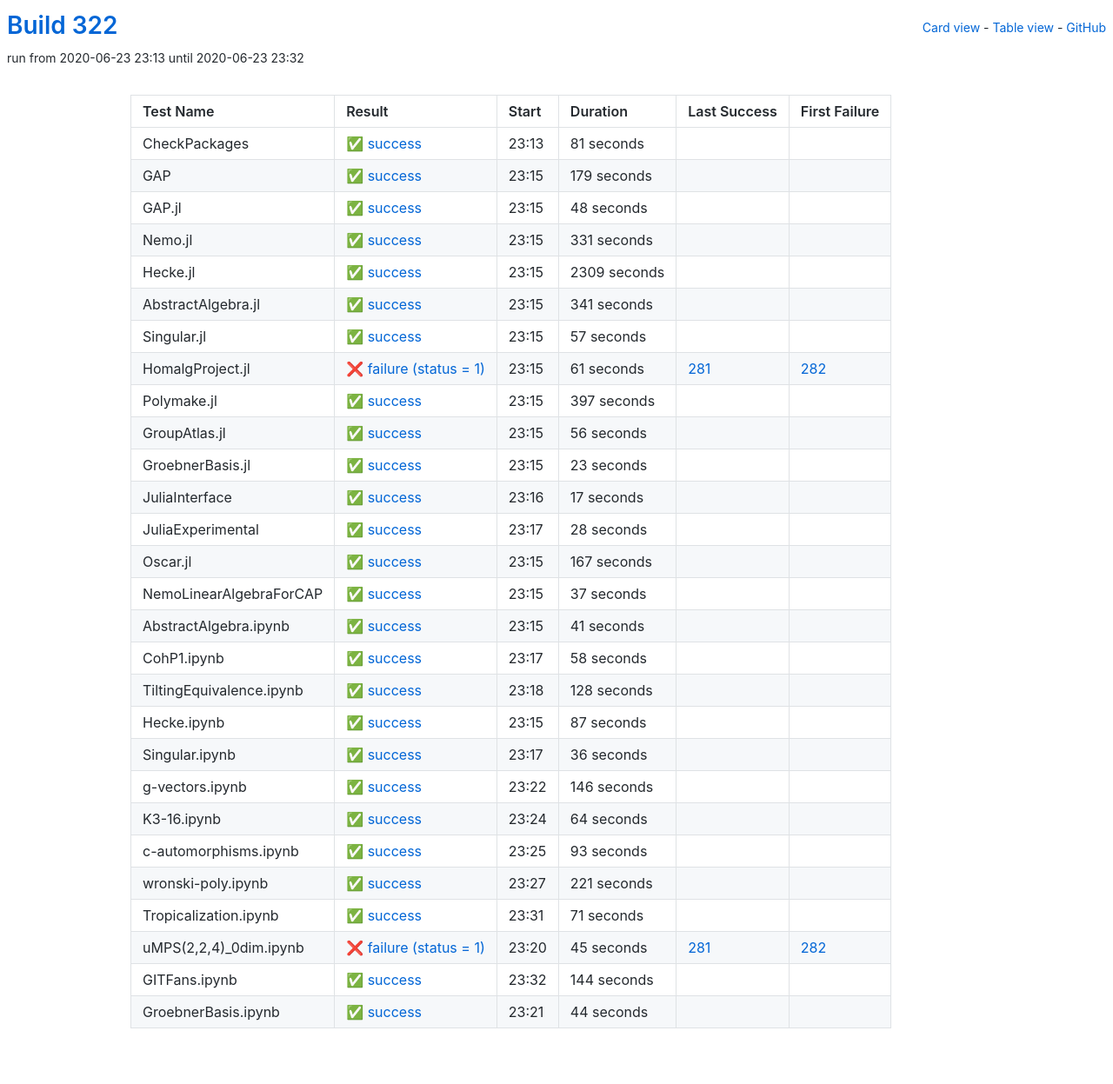
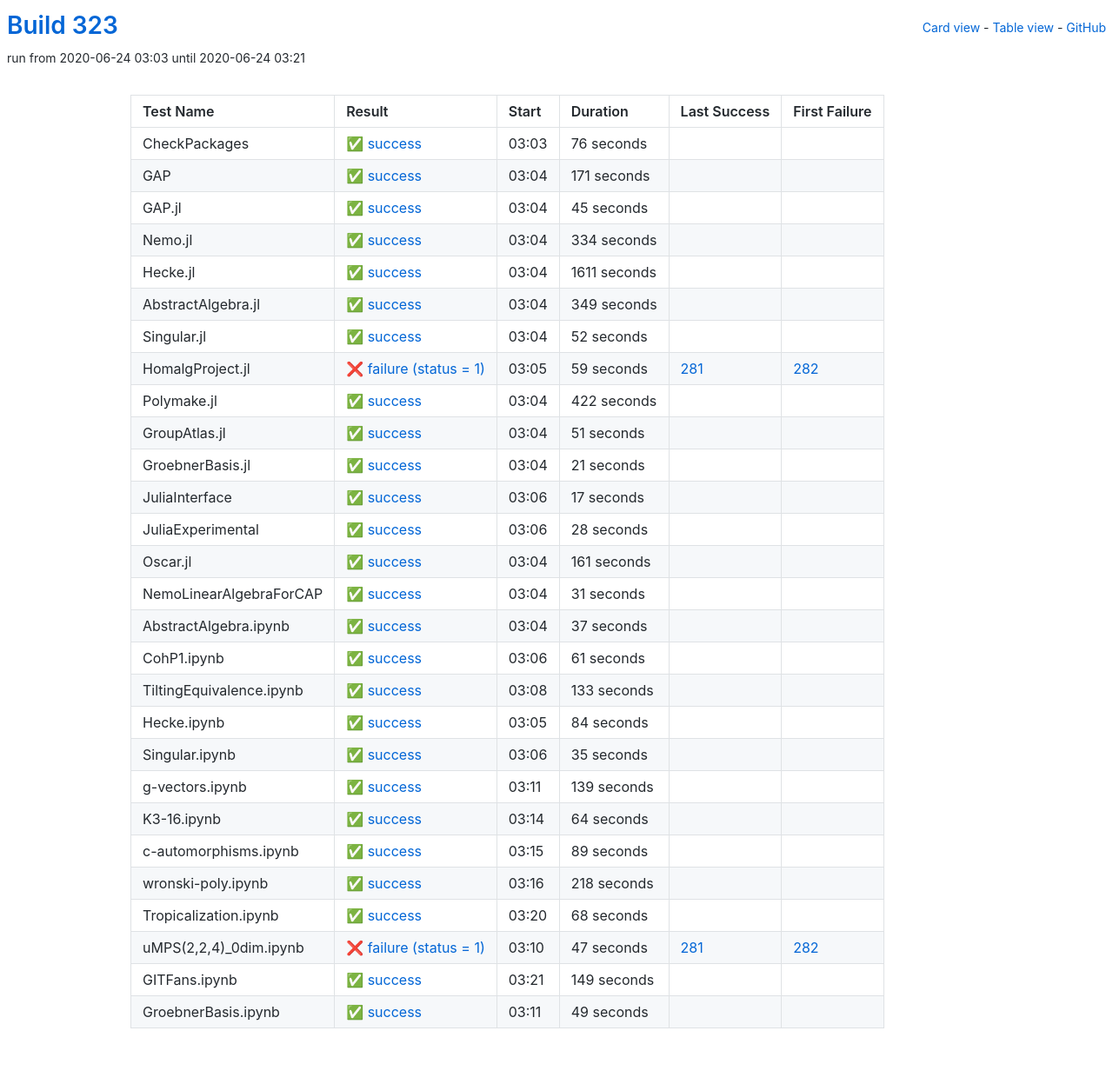
Before and after one commit to oscar-system/oscar-ci-status-stable, a Jekyll site: the page built from table.html, in a window 1280 px wide. Shown: the whole page at 87% size. Built offline with Jekyll 4.4.1, drawn with Linux system fonts in a browser that asks for light colours.

Commit message:
Build #323

```diff
--- a/_data/ci.yml
+++ b/_data/ci.yml
@@ -1,6 +1,6 @@
 ---
-build: 322
-build_url: https://oscarci.mathematik.uni-kl.de/job/oscar-stable/322/
+build: 323
+build_url: https://oscarci.mathematik.uni-kl.de/job/oscar-stable/323/
 job: oscar-stable
 organization: oscar-system
 repo: oscar-ci-status-stable
@@ -8,140 +8,140 @@ repourl: https://github.com/oscar-system/oscar-ci-status-stable
 tests:
 - name: CheckPackages
   id: checkpackages
-  log: https://oscarci.mathematik.uni-kl.de/job/oscar-stable/322/artifact/logs/build-322/CheckPackages.log
-  start: 2020-06-23 23:13
+  log: https://oscarci.mathematik.uni-kl.de/job/oscar-stable/323/artifact/logs/build-323/CheckPackages.log
+  start: 2020-06-24 03:03
   success: true
   exitcode: 0
   status: success
-  duration: 81
+  duration: 76
   last_success: false
   last_success_url:
   first_failure: false
   first_failure_url:
 - name: GAP
   id: gap
-  log: https://oscarci.mathematik.uni-kl.de/job/oscar-stable/322/artifact/logs/build-322/GAP.log
-  start: 2020-06-23 23:15
+  log: https://oscarci.mathematik.uni-kl.de/job/oscar-stable/323/artifact/logs/build-323/GAP.log
+  start: 2020-06-24 03:04
   success: true
   exitcode: 0
   status: success
-  duration: 179
+  duration: 171
   last_success: false
   last_success_url:
   first_failure: false
   first_failure_url:
 - name: GAP.jl
   id: gap-jl
-  log: https://oscarci.mathematik.uni-kl.de/job/oscar-stable/322/artifact/logs/build-322/GAP.jl.log
-  start: 2020-06-23 23:15
+  log: https://oscarci.mathematik.uni-kl.de/job/oscar-stable/323/artifact/logs/build-323/GAP.jl.log
+  start: 2020-06-24 03:04
   success: true
   exitcode: 0
   status: success
-  duration: 48
+  duration: 45
   last_success: false
   last_success_url:
   first_failure: false
   first_failure_url:
 - name: Nemo.jl
   id: nemo-jl
-  log: https://oscarci.mathematik.uni-kl.de/job/oscar-stable/322/artifact/logs/build-322/Nemo.jl.log
-  start: 2020-06-23 23:15
+  log: https://oscarci.mathematik.uni-kl.de/job/oscar-stable/323/artifact/logs/build-323/Nemo.jl.log
+  start: 2020-06-24 03:04
   success: true
   exitcode: 0
   status: success
-  duration: 331
+  duration: 334
   last_success: false
   last_success_url:
   first_failure: false
   first_failure_url:
 - name: Hecke.jl
   id: hecke-jl
-  log: https://oscarci.mathematik.uni-kl.de/job/oscar-stable/322/artifact/logs/build-322/Hecke.jl.log
-  start: 2020-06-23 23:15
+  log: https://oscarci.mathematik.uni-kl.de/job/oscar-stable/323/artifact/logs/build-323/Hecke.jl.log
+  start: 2020-06-24 03:04
   success: true
   exitcode: 0
   status: success
-  duration: 2309
+  duration: 1611
   last_success: false
   last_success_url:
   first_failure: false
   first_failure_url:
 - name: AbstractAlgebra.jl
   id: abstractalgebra-jl
-  log: https://oscarci.mathematik.uni-kl.de/job/oscar-stable/322/artifact/logs/build-322/AbstractAlgebra.jl.log
-  start: 2020-06-23 23:15
+  log: https://oscarci.mathematik.uni-kl.de/job/oscar-stable/323/artifact/logs/build-323/AbstractAlgebra.jl.log
+  start: 2020-06-24 03:04
   success: true
   exitcode: 0
   status: success
-  duration: 341
+  duration: 349
   last_success: false
   last_success_url:
   first_failure: false
   first_failure_url:
 - name: Singular.jl
   id: singular-jl
-  log: https://oscarci.mathematik.uni-kl.de/job/oscar-stable/322/artifact/logs/build-322/Singular.jl.log
-  start: 2020-06-23 23:15
+  log: https://oscarci.mathematik.uni-kl.de/job/oscar-stable/323/artifact/logs/build-323/Singular.jl.log
+  start: 2020-06-24 03:04
   success: true
   exitcode: 0
   status: success
-  duration: 57
+  duration: 52
   last_success: false
   last_success_url:
   first_failure: false
   first_failure_url:
 - name: HomalgProject.jl
   id: homalgproject-jl
-  log: https://oscarci.mathematik.uni-kl.de/job/oscar-stable/322/artifact/logs/build-322/HomalgProject.jl.log
-  start: 2020-06-23 23:15
+  log: https://oscarci.mathematik.uni-kl.de/job/oscar-stable/323/artifact/logs/build-323/HomalgProject.jl.log
+  start: 2020-06-24 03:05
   success: false
   exitcode: 1
   status: failure
-  duration: 61
+  duration: 59
   last_success: 281
   last_success_url: https://oscarci.mathematik.uni-kl.de/job/oscar-stable/281/
   first_failure: 282
   first_failure_url: https://oscarci.mathematik.uni-kl.de/job/oscar-stable/282/
 - name: Polymake.jl
   id: polymake-jl
-  log: https://oscarci.mathematik.uni-kl.de/job/oscar-stable/322/artifact/logs/build-322/Polymake.jl.log
-  start: 2020-06-23 23:15
+  log: https://oscarci.mathematik.uni-kl.de/job/oscar-stable/323/artifact/logs/build-323/Polymake.jl.log
+  start: 2020-06-24 03:04
   success: true
   exitcode: 0
   status: success
-  duration: 397
+  duration: 422
   last_success: false
   last_success_url:
   first_failure: false
   first_failure_url:
 - name: GroupAtlas.jl
   id: groupatlas-jl
-  log: https://oscarci.mathematik.uni-kl.de/job/oscar-stable/322/artifact/logs/build-322/GroupAtlas.jl.log
-  start: 2020-06-23 23:15
+  log: https://oscarci.mathematik.uni-kl.de/job/oscar-stable/323/artifact/logs/build-323/GroupAtlas.jl.log
+  start: 2020-06-24 03:04
   success: true
   exitcode: 0
   status: success
-  duration: 56
+  duration: 51
   last_success: false
   last_success_url:
   first_failure: false
   first_failure_url:
 - name: GroebnerBasis.jl
   id: groebnerbasis-jl
-  log: https://oscarci.mathematik.uni-kl.de/job/oscar-stable/322/artifact/logs/build-322/GroebnerBasis.jl.log
-  start: 2020-06-23 23:15
+  log: https://oscarci.mathematik.uni-kl.de/job/oscar-stable/323/artifact/logs/build-323/GroebnerBasis.jl.log
+  start: 2020-06-24 03:04
   success: true
   exitcode: 0
   status: success
-  duration: 23
+  duration: 21
   last_success: false
   last_success_url:
   first_failure: false
   first_failure_url:
 - name: JuliaInterface
   id: juliainterface
-  log: https://oscarci.mathematik.uni-kl.de/job/oscar-stable/322/artifact/logs/build-322/JuliaInterface.log
-  start: 2020-06-23 23:16
+  log: https://oscarci.mathematik.uni-kl.de/job/oscar-stable/323/artifact/logs/build-323/JuliaInterface.log
+  start: 2020-06-24 03:06
   success: true
   exitcode: 0
   status: success
@@ -152,8 +152,8 @@ tests:
   first_failure_url:
 - name: JuliaExperimental
   id: juliaexperimental
-  log: https://oscarci.mathematik.uni-kl.de/job/oscar-stable/322/artifact/logs/build-322/JuliaExperimental.log
-  start: 2020-06-23 23:17
+  log: https://oscarci.mathematik.uni-kl.de/job/oscar-stable/323/artifact/logs/build-323/JuliaExperimental.log
+  start: 2020-06-24 03:06
   success: true
   exitcode: 0
   status: success
@@ -164,20 +164,32 @@ tests:
   first_failure_url:
 - name: Oscar.jl
   id: oscar-jl
-  log: https://oscarci.mathematik.uni-kl.de/job/oscar-stable/322/artifact/logs/build-322/Oscar.jl.log
-  start: 2020-06-23 23:15
+  log: https://oscarci.mathematik.uni-kl.de/job/oscar-stable/323/artifact/logs/build-323/Oscar.jl.log
+  start: 2020-06-24 03:04
   success: true
   exitcode: 0
   status: success
-  duration: 167
+  duration: 161
   last_success: false
   last_success_url:
   first_failure: false
   first_failure_url:
 - name: NemoLinearAlgebraForCAP
   id: nemolinearalgebraforcap
-  log: https://oscarci.mathematik.uni-kl.de/job/oscar-stable/322/artifact/logs/build-322/NemoLinearAlgebraForCAP.log
-  start: 2020-06-23 23:15
+  log: https://oscarci.mathematik.uni-kl.de/job/oscar-stable/323/artifact/logs/build-323/NemoLinearAlgebraForCAP.log
+  start: 2020-06-24 03:04
+  success: true
+  exitcode: 0
+  status: success
+  duration: 31
+  last_success: false
+  last_success_url:
+  first_failure: false
+  first_failure_url:
+- name: AbstractAlgebra.ipynb
+  id: abstractalgebra-ipynb
+  log: https://oscarci.mathematik.uni-kl.de/job/oscar-stable/323/artifact/logs/build-323/AbstractAlgebra.ipynb.log
+  start: 2020-06-24 03:04
   success: true
   exitcode: 0
   status: success
@@ -186,82 +198,70 @@ tests:
   last_success_url:
   first_failure: false
   first_failure_url:
-- name: AbstractAlgebra.ipynb
-  id: abstractalgebra-ipynb
-  log: https://oscarci.mathematik.uni-kl.de/job/oscar-stable/322/artifact/logs/build-322/AbstractAlgebra.ipynb.log
-  start: 2020-06-23 23:15
+- name: CohP1.ipynb
+  id: cohp1-ipynb
+  log: https://oscarci.mathematik.uni-kl.de/job/oscar-stable/323/artifact/logs/build-323/CohP1.ipynb.log
+  start: 2020-06-24 03:06
   success: true
   exitcode: 0
   status: success
-  duration: 41
-  last_success: false
-  last_success_url:
-  first_failure: false
-  first_failure_url:
-- name: CohP1.ipynb
-  id: cohp1-ipynb
-  log: https://oscarci.mathematik.uni-kl.de/job/oscar-stable/322/artifact/logs/build-322/CohP1.ipynb.log
-  start: 2020-06-23 23:17
-  success: true
-  exitcode: 0
-  status: success
-  duration: 58
+  duration: 61
   last_success: false
   last_success_url:
   first_failure: false
   first_failure_url:
 - name: TiltingEquivalence.ipynb
   id: tiltingequivalence-ipynb
-  log: https://oscarci.mathematik.uni-kl.de/job/oscar-stable/322/artifact/logs/build-322/TiltingEquivalence.ipynb.log
-  start: 2020-06-23 23:18
+  log: https://oscarci.mathematik.uni-kl.de/job/oscar-stable/323/artifact/logs/build-323/TiltingEquivalence.ipynb.log
+  start: 2020-06-24 03:08
   success: true
   exitcode: 0
   status: success
-  duration: 128
+  duration: 133
   last_success: false
   last_success_url:
   first_failure: false
   first_failure_url:
 - name: Hecke.ipynb
   id: hecke-ipynb
-  log: https://oscarci.mathematik.uni-kl.de/job/oscar-stable/322/artifact/logs/build-322/Hecke.ipynb.log
-  start: 2020-06-23 23:15
+  log: https://oscarci.mathematik.uni-kl.de/job/oscar-stable/323/artifact/logs/build-323/Hecke.ipynb.log
+  start: 2020-06-24 03:05
   success: true
   exitcode: 0
   status: success
-  duration: 87
+  duration: 84
   last_success: false
   last_success_url:
   first_failure: false
   first_failure_url:
 - name: Singular.ipynb
   id: singular-ipynb
-  log: https://oscarci.mathematik.uni-kl.de/job/oscar-stable/322/artifact/logs/build-322/Singular.ipynb.log
-  start: 2020-06-23 23:17
+  log: https://oscarci.mathematik.uni-kl.de/job/oscar-stable/323/artifact/logs/build-323/Singular.ipynb.log
+  start: 2020-06-24 03:06
   success: true
   exitcode: 0
   status: success
-  duration: 36
+  duration: 35
   last_success: false
   last_success_url:
   first_failure: false
   first_failure_url:
 - name: g-vectors.ipynb
   id: g-vectors-ipynb
-  log: https://oscarci.mathematik.uni-kl.de/job/oscar-stable/322/artifact/logs/build-322/g-vectors.ipynb.log
-  start: 2020-06-23 23:22
+  log: https://oscarci.mathematik.uni-kl.de/job/oscar-stable/323/artifact/logs/build-323/g-vectors.ipynb.log
+  start: 2020-06-24 03:11
   success: true
   exitcode: 0
   status: success
-  duration: 146
+  duration: 139
   last_success: false
   last_success_url:
   first_failure: false
   first_failure_url:
 - name: K3-16.ipynb
   id: k3-16-ipynb
-  log: https://oscarci.mathematik.uni-kl.de/job/oscar-stable/322/artifact/logs/build-322/K3-16.ipynb.log
-  start: 2020-06-23 23:24
+  log: https://oscarci.mathematik.uni-kl.de/job/oscar-stable/323/artifact/logs/build-323/K3-16.ipynb.log
+  start: 2020-06-24 03:14
   success: true
   exitcode: 0
   status: success
@@ -272,72 +272,72 @@ tests:
   first_failure_url:
 - name: c-automorphisms.ipynb
   id: c-automorphisms-ipynb
-  log: https://oscarci.mathematik.uni-kl.de/job/oscar-stable/322/artifact/logs/build-322/c-automorphisms.ipynb.log
-  start: 2020-06-23 23:25
+  log: https://oscarci.mathematik.uni-kl.de/job/oscar-stable/323/artifact/logs/build-323/c-automorphisms.ipynb.log
+  start: 2020-06-24 03:15
   success: true
   exitcode: 0
   status: success
-  duration: 93
+  duration: 89
   last_success: false
   last_success_url:
   first_failure: false
   first_failure_url:
 - name: wronski-poly.ipynb
   id: wronski-poly-ipynb
-  log: https://oscarci.mathematik.uni-kl.de/job/oscar-stable/322/artifact/logs/build-322/wronski-poly.ipynb.log
-  start: 2020-06-23 23:27
+  log: https://oscarci.mathematik.uni-kl.de/job/oscar-stable/323/artifact/logs/build-323/wronski-poly.ipynb.log
+  start: 2020-06-24 03:16
   success: true
   exitcode: 0
   status: success
-  duration: 221
+  duration: 218
   last_success: false
   last_success_url:
   first_failure: false
   first_failure_url:
 - name: Tropicalization.ipynb
   id: tropicalization-ipynb
-  log: https://oscarci.mathematik.uni-kl.de/job/oscar-stable/322/artifact/logs/build-322/Tropicalization.ipynb.log
-  start: 2020-06-23 23:31
+  log: https://oscarci.mathematik.uni-kl.de/job/oscar-stable/323/artifact/logs/build-323/Tropicalization.ipynb.log
+  start: 2020-06-24 03:20
   success: true
   exitcode: 0
   status: success
-  duration: 71
+  duration: 68
   last_success: false
   last_success_url:
   first_failure: false
   first_failure_url:
 - name: uMPS(2,2,4)_0dim.ipynb
   id: umps-2-2-4-0dim-ipynb
-  log: https://oscarci.mathematik.uni-kl.de/job/oscar-stable/322/artifact/logs/build-322/uMPS-2-2-4-_0dim.ipynb.log
-  start: 2020-06-23 23:20
+  log: https://oscarci.mathematik.uni-kl.de/job/oscar-stable/323/artifact/logs/build-323/uMPS-2-2-4-_0dim.ipynb.log
+  start: 2020-06-24 03:10
   success: false
   exitcode: 1
   status: failure
-  duration: 45
+  duration: 47
   last_success: 281
   last_success_url: https://oscarci.mathematik.uni-kl.de/job/oscar-stable/281/
   first_failure: 282
   first_failure_url: https://oscarci.mathematik.uni-kl.de/job/oscar-stable/282/
 - name: GITFans.ipynb
   id: gitfans-ipynb
-  log: https://oscarci.mathematik.uni-kl.de/job/oscar-stable/322/artifact/logs/build-322/GITFans.ipynb.log
-  start: 2020-06-23 23:32
+  log: https://oscarci.mathematik.uni-kl.de/job/oscar-stable/323/artifact/logs/build-323/GITFans.ipynb.log
+  start: 2020-06-24 03:21
   success: true
   exitcode: 0
   status: success
-  duration: 144
+  duration: 149
   last_success: false
   last_success_url:
   first_failure: false
   first_failure_url:
 - name: GroebnerBasis.ipynb
   id: groebnerbasis-ipynb
-  log: https://oscarci.mathematik.uni-kl.de/job/oscar-stable/322/artifact/logs/build-322/GroebnerBasis.ipynb.log
-  start: 2020-06-23 23:21
+  log: https://oscarci.mathematik.uni-kl.de/job/oscar-stable/323/artifact/logs/build-323/GroebnerBasis.ipynb.log
+  start: 2020-06-24 03:11
   success: true
   exitcode: 0
   status: success
-  duration: 44
+  duration: 49
   last_success: false
   last_success_url:
   first_failure: false
```
Also changed, not shown: README.md.
